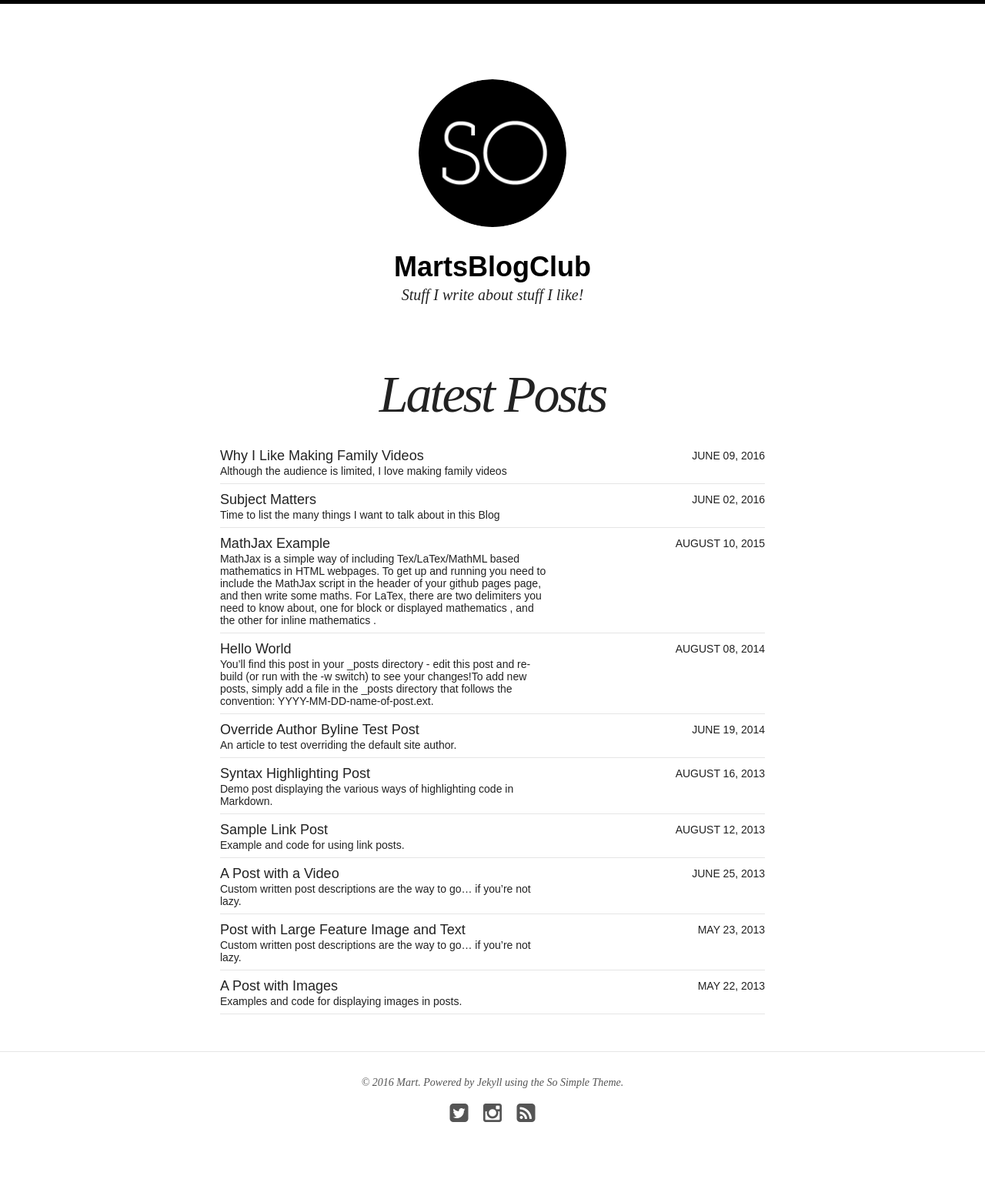
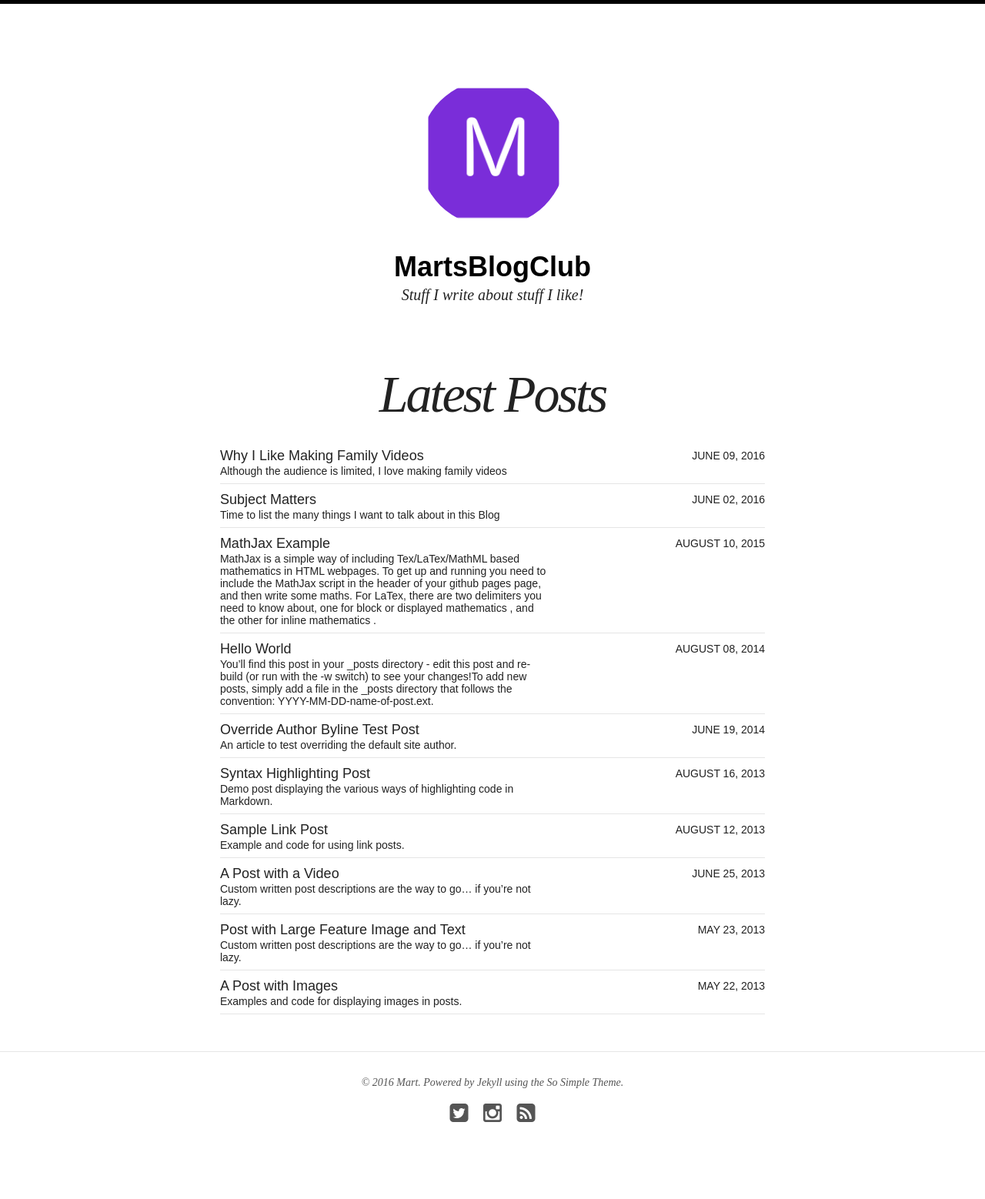
Before and after one commit to dawsneyland/dawsneyland.github.io, a Jekyll site: the page built from index.html, in a window 1280 px wide. Shown: the whole page at 77% size. Built offline with Jekyll 4.4.1, drawn with Linux system fonts in a browser that asks for light colours; nearby versions of some CDN libraries.

Commit message:
logo change

```diff
--- a/_config.yml
+++ b/_config.yml
@@ -3,7 +3,7 @@
 title: MartsBlogClub
 locale: en_GB
 description: Stuff I write about stuff I like!
-logo: site-logo.png
+logo: firstlogo.png
 search: true
 url: http://martsvideoclub.github.io/martsbc
 
```
